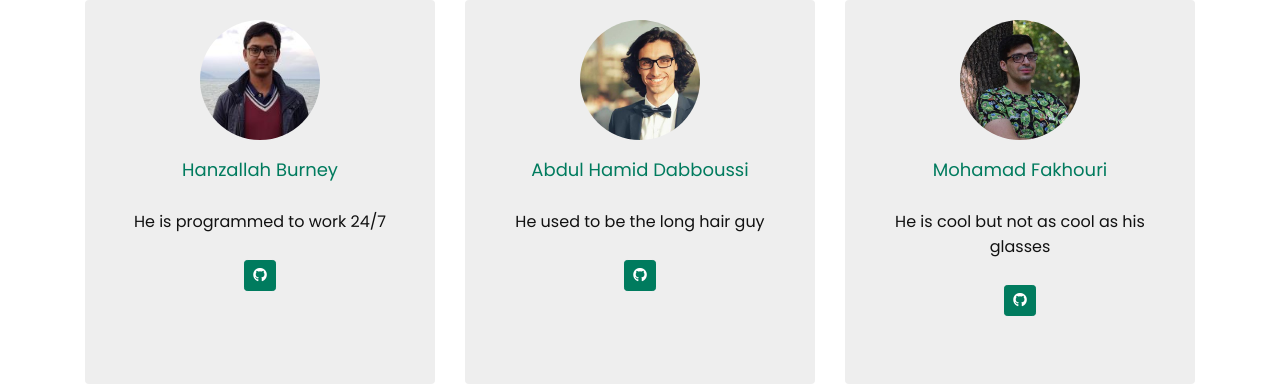
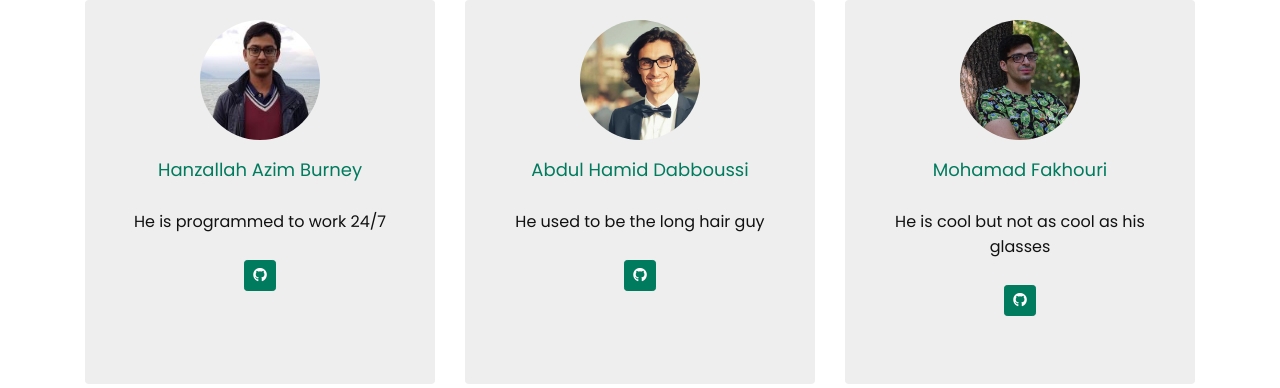
Before and after one commit to abdullahqutb/veritas_static, a Django app: page /team in a window 1280 px wide. Shown: the part 237-625 px from the top of the page. Run offline with Django 3.2, Linux system fonts and the light colour scheme; some libraries are stand-ins or nearby versions.

Commit message:
Update team.html

```diff
--- a/main/templates/main/team.html
+++ b/main/templates/main/team.html
@@ -16,7 +16,7 @@
               <div class="card">
                 <div class="card-body text-center">
                   <p><img class="img-fluid" src="{% static 'assets/images/hanzallah.jpg' %}" alt="card image"></p>
-                  <h3 class="card-title my-3">Hanzallah Burney</h3>
+                  <h3 class="card-title my-3">Hanzallah Azim Burney</h3>
                   <h4 class="card-text my-3">He is programmed to work 24/7</h4>
                   <a href="https://github.com/Hanzallah" class="btn btn-primary btn-sm" target="_blank"><i class="fab fa-github"></i></a>
                 </div>
```
